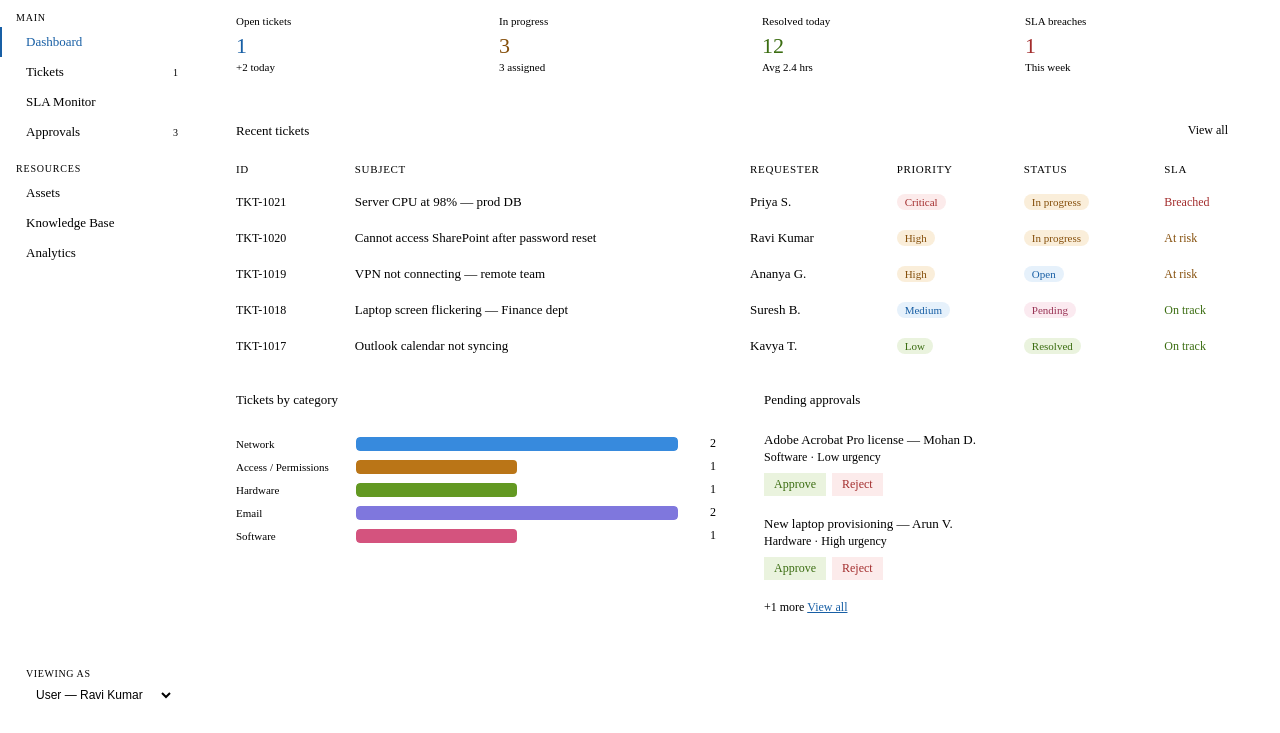
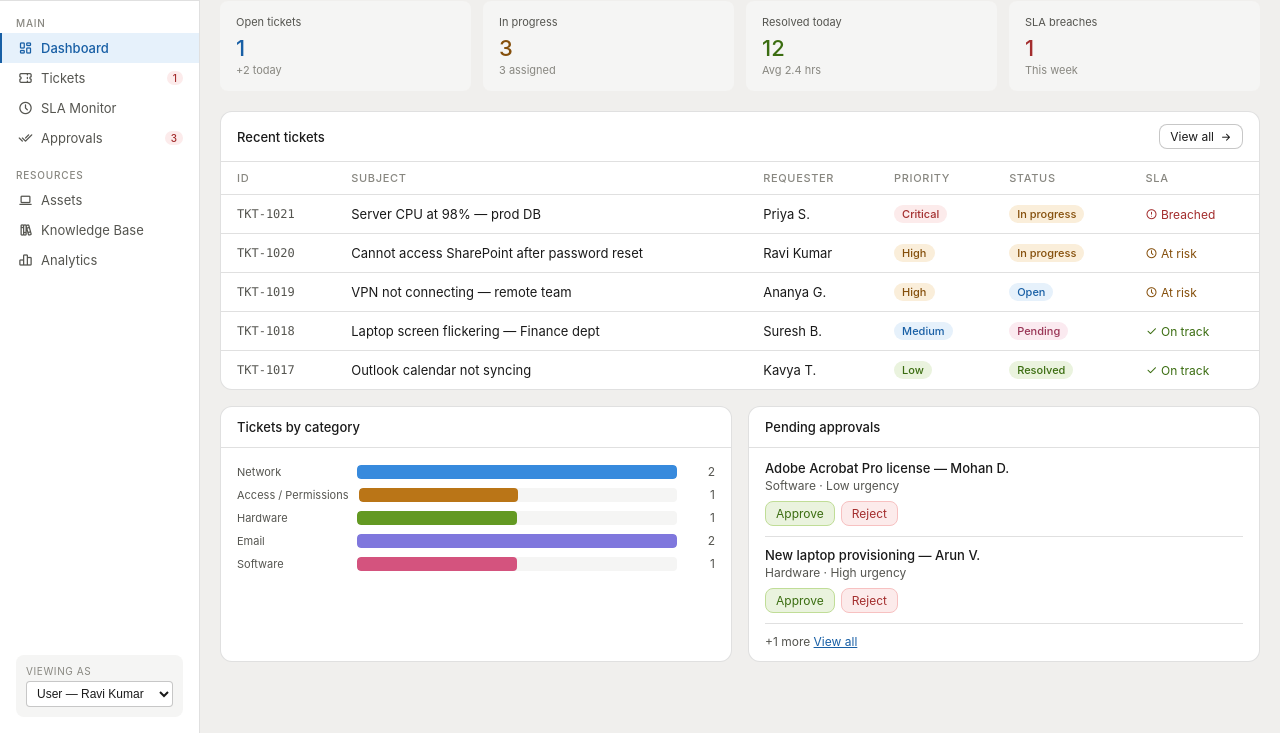
Before and after one commit to manikrish31795-AI/ESDS-Ticketing-portal, a plain HTML site: page itsm_ticketing_tool.html in a window 1280 px wide. Shown: the part 92-825 px from the top of the page. Drawn offline with Linux system fonts and the light colour scheme.

Commit message:
Update itsm_ticketing_tool.html

```diff
--- a/itsm_ticketing_tool.html
+++ b/itsm_ticketing_tool.html
@@ -1,4 +1,81 @@
+<!DOCTYPE html>
+<html lang="en">
+<head>
+  <meta charset="UTF-8">
+  <meta name="viewport" content="width=device-width, initial-scale=1.0">
+  <title>ITSM ServiceDesk</title>
 
+  <!-- Tabler Icons (for all the ti-* icons) -->
+  <link rel="stylesheet" href="https://cdn.jsdelivr.net/npm/@tabler/icons-webfont@latest/tabler-icons.min.css">
+
+  <!-- System font fallback (replaces Anthropic Sans) -->
+  <style>
+    :root {
+      --font-sans: -apple-system, BlinkMacSystemFont, 'Segoe UI', Roboto, sans-serif;
+      --font-mono: 'SFMono-Regular', Consolas, monospace;
+      --font-serif: Georgia, serif;
+
+      --color-background-primary: #ffffff;
+      --color-background-secondary: #f5f5f4;
+      --color-background-tertiary: #f0efed;
+      --color-background-info: #e6f1fb;
+      --color-background-danger: #fcebeb;
+      --color-background-success: #eaf3de;
+      --color-background-warning: #faeeda;
+
+      --color-text-primary: #1a1a1a;
+      --color-text-secondary: #555550;
+      --color-text-tertiary: #888780;
+      --color-text-info: #185FA5;
+      --color-text-danger: #A32D2D;
+      --color-text-success: #3B6D11;
+      --color-text-warning: #854F0B;
+
+      --color-border-tertiary: rgba(0,0,0,0.12);
+      --color-border-secondary: rgba(0,0,0,0.22);
+      --color-border-primary: rgba(0,0,0,0.35);
+
+      --border-radius-md: 8px;
+      --border-radius-lg: 12px;
+      --border-radius-xl: 16px;
+    }
+
+    @media (prefers-color-scheme: dark) {
+      :root {
+        --color-background-primary: #1c1c1a;
+        --color-background-secondary: #252523;
+        --color-background-tertiary: #2e2e2b;
+        --color-background-info: #0c2a45;
+        --color-background-danger: #3d1010;
+        --color-background-success: #162808;
+        --color-background-warning: #3d2205;
+
+        --color-text-primary: #f0efed;
+        --color-text-secondary: #b0aea8;
+        --color-text-tertiary: #777570;
+        --color-text-info: #85B7EB;
+        --color-text-danger: #F09595;
+        --color-text-success: #97C459;
+        --color-text-warning: #FAC775;
+
+        --color-border-tertiary: rgba(255,255,255,0.1);
+        --color-border-secondary: rgba(255,255,255,0.18);
+        --color-border-primary: rgba(255,255,255,0.28);
+      }
+    }
+
+    * { box-sizing: border-box; margin: 0; padding: 0; }
+    body {
+      font-family: var(--font-sans);
+      background: var(--color-background-tertiary);
+      color: var(--color-text-primary);
+      height: 100vh;
+      overflow: hidden;
+    }
+  </style>
+</head>
+<body>
+<!-- YOUR EXISTING CONTENT STARTS HERE -->
 <style>
 * { box-sizing: border-box; margin: 0; padding: 0; }
 body { font-family: var(--font-sans); font-size: 14px; color: var(--color-text-primary); }
@@ -649,3 +726,5 @@ function switchRole(r) {
 
 renderDashboard();
 </script>
+  </body>
+</html>
```
